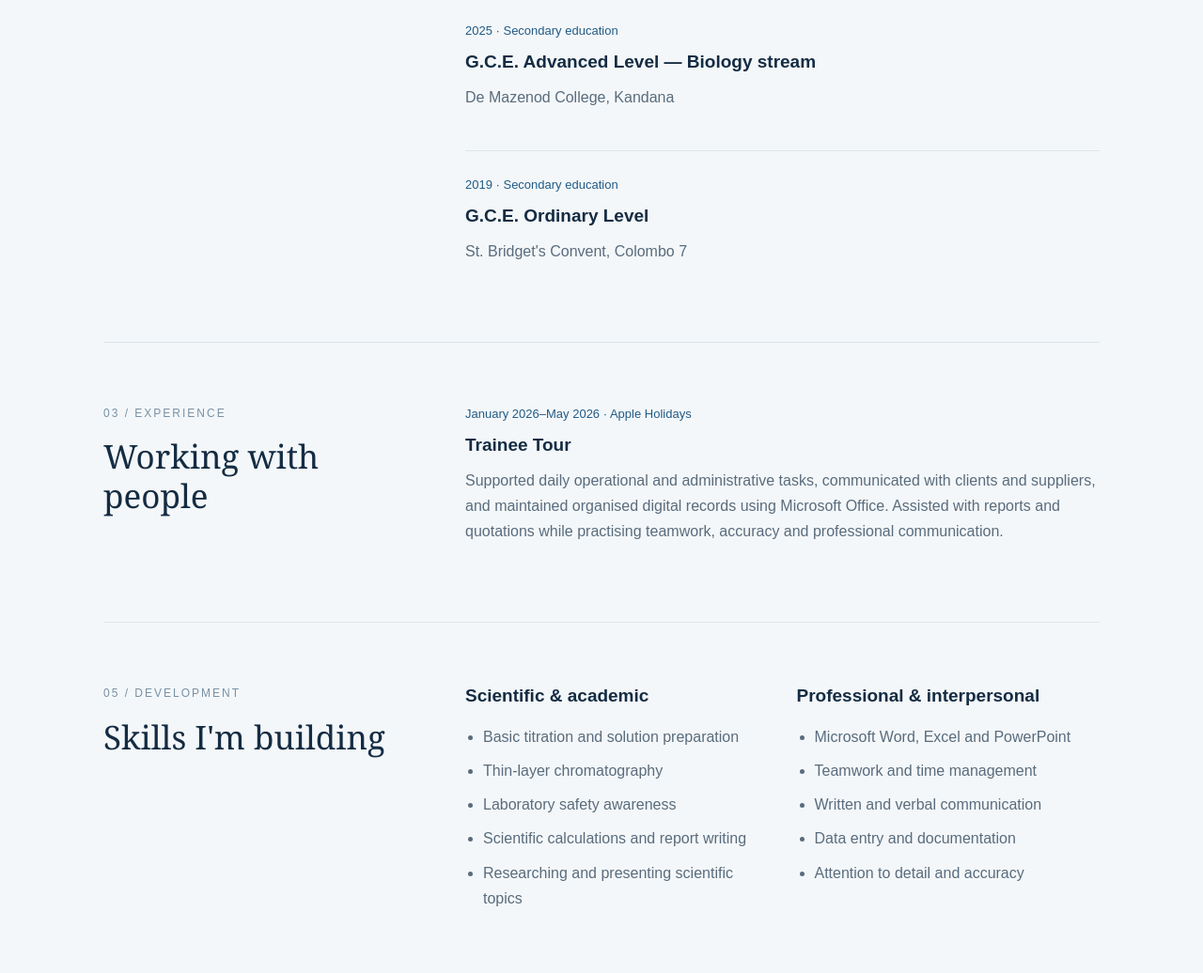
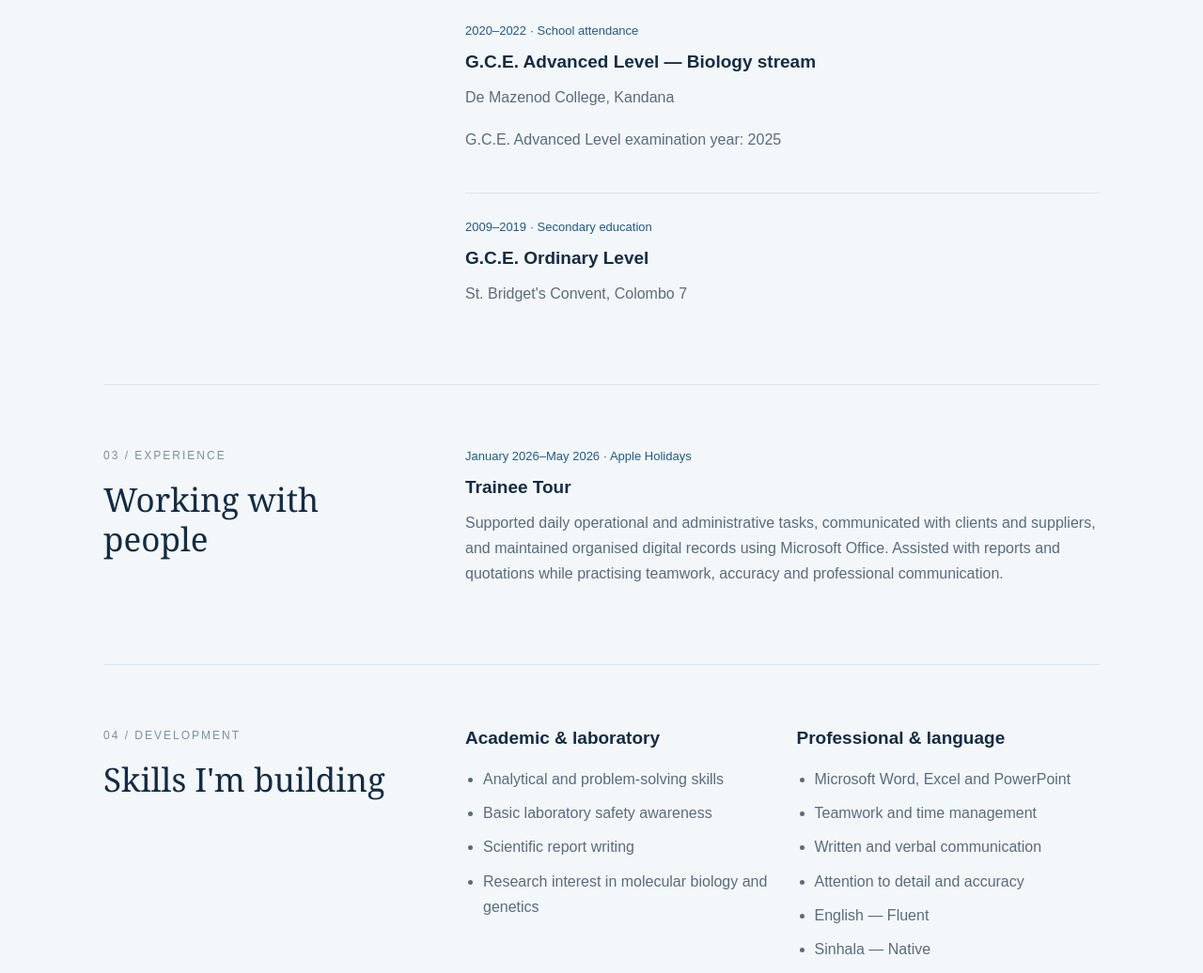
Before and after one commit to hs26510331/hs26510331.github.io, a plain HTML site: page index.html in a window 1280 px wide. Shown: the part 1600-2636 px from the top of the page at 94% size. Drawn offline with Linux system fonts and the light colour scheme.

Commit message:
Add files via upload

```diff
--- a/index.html
+++ b/index.html
@@ -12,15 +12,14 @@
 </style>
 </head>
 <body>
-<header><div class="wrap nav"><a class="brand" href="#home">Annjeleen Fernando<span>STUDENT PORTFOLIO</span></a><nav aria-label="Main navigation"><a href="#about">About</a><a href="#education">Education</a><a href="#experience">Experience</a><a href="#contact">Contact</a></nav></div></header>
+<header><div class="wrap nav"><a class="brand" href="#home">Annjeleen Fernando<span>STUDENT PORTFOLIO</span></a><nav aria-label="Main navigation"><a href="#about">About</a><a href="#education">Education</a><a href="#experience">Experience</a><a href="#skills">Skills</a><a href="#resume">Résumé</a><a href="#contact">Contact</a></nav></div></header>
 <main class="wrap" id="home">
 <div class="hero"><div><p class="eyebrow">Biotechnology undergraduate · Sri Lanka</p><h1>Curiosity in science.<br/><em>A future in healthcare.</em></h1><p class="lead">I'm Annjeleen Fernando, a Biotechnology undergraduate at SLIIT with an interest in molecular biology, genetics research and improving human health.</p><div class="actions"><a class="btn" href="#education">Explore my education</a><a class="btn secondary" href="#resume">My résumé</a></div></div><div><div class="portrait" style="aspect-ratio:1;border-radius:50%;"><img alt="Portrait of Annjeleen Fernando" onerror="this.hidden=true" src="assets/profile.jpg" style="object-fit:contain;"/></div><p class="portrait-note">BSc (Hons) in Biotechnology · SLIIT</p></div></div>
 <div class="ribbon"><span>Scientific curiosity</span><span>Laboratory learning</span><span>Communication &amp; teamwork</span></div>
 <section id="about"><div class="section-grid"><div><div class="section-number">01 / INTRODUCTION</div><h2>About me</h2></div><div class="prose"><p>I am a first-year undergraduate pursuing a BSc (Hons) in Biotechnology at the Sri Lanka Institute of Information Technology (SLIIT). I am interested in molecular biology and genetics, and in how biotechnology can contribute to healthcare.</p><p>Through laboratory practicals, presentations and group assignments, I am developing my analytical, scientific writing and problem-solving skills. My previous work at Apple Holidays also helped me build communication, teamwork and organisational skills.</p><div class="interest"><strong>My direction</strong><p style="margin:6px 0 0">I hope to gain hands-on research experience and build a career exploring biological processes and their applications to human health.</p></div></div></div></section>
-<section id="education"><div class="section-grid"><div><div class="section-number">02 / LEARNING</div><h2>Education</h2></div><div><article class="item"><p class="meta">2026–Present · Undergraduate studies</p><h3>BSc (Hons) in Biotechnology</h3><p>Sri Lanka Institute of Information Technology (SLIIT)<br/><span class="muted">Faculty of Biosciences</span></p><p class="muted">Developing a foundation in biology, chemistry, biotechnology, laboratory safety, information technology and communication.</p></article><article class="item"><p class="meta">2025 · Secondary education</p><h3>G.C.E. Advanced Level — Biology stream</h3><p class="muted">De Mazenod College, Kandana</p></article><article class="item"><p class="meta">2019 · Secondary education</p><h3>G.C.E. Ordinary Level</h3><p class="muted">St. Bridget's Convent, Colombo 7</p></article></div></div></section>
+<section id="education"><div class="section-grid"><div><div class="section-number">02 / LEARNING</div><h2>Education</h2></div><div><article class="item"><p class="meta">2026–Present · Undergraduate studies</p><h3>BSc (Hons) in Biotechnology</h3><p>Sri Lanka Institute of Information Technology (SLIIT)<br/><span class="muted">Faculty of Biosciences</span></p><p class="muted">Developing a foundation in biology, chemistry, biotechnology, laboratory safety, information technology and communication.</p></article><article class="item"><p class="meta">2020–2022 · School attendance</p><h3>G.C.E. Advanced Level — Biology stream</h3><p class="muted">De Mazenod College, Kandana</p><p class="muted">G.C.E. Advanced Level examination year: 2025</p></article><article class="item"><p class="meta">2009–2019 · Secondary education</p><h3>G.C.E. Ordinary Level</h3><p class="muted">St. Bridget's Convent, Colombo 7</p></article></div></div></section>
 <section id="experience"><div class="section-grid"><div><div class="section-number">03 / EXPERIENCE</div><h2>Working with people</h2></div><div><article class="item"><p class="meta">January 2026–May 2026 · Apple Holidays</p><h3>Trainee Tour</h3><p class="muted">Supported daily operational and administrative tasks, communicated with clients and suppliers, and maintained organised digital records using Microsoft Office. Assisted with reports and quotations while practising teamwork, accuracy and professional communication.</p></article></div></div></section>
-
-<section id="skills"><div class="section-grid"><div><div class="section-number">05 / DEVELOPMENT</div><h2>Skills I'm building</h2></div><div class="skills"><div><h3>Scientific &amp; academic</h3><ul><li>Basic titration and solution preparation</li><li>Thin-layer chromatography</li><li>Laboratory safety awareness</li><li>Scientific calculations and report writing</li><li>Researching and presenting scientific topics</li></ul></div><div><h3>Professional &amp; interpersonal</h3><ul><li>Microsoft Word, Excel and PowerPoint</li><li>Teamwork and time management</li><li>Written and verbal communication</li><li>Data entry and documentation</li><li>Attention to detail and accuracy</li></ul></div></div></div></section><section id="activities"><div class="section-grid"><div><div class="section-number">BEYOND THE CLASSROOM</div><h2>Extracurricular activities</h2></div><div><p class="muted">At St. Bridget's Convent, Colombo 7:</p><ul class="muted"><li>Member of the Junior and Senior Choir</li><li>Member of the Senior Western Band</li><li>Member of the Senior Athletic Team</li></ul></div></div></section>
+<section id="skills"><div class="section-grid"><div><div class="section-number">04 / DEVELOPMENT</div><h2>Skills I'm building</h2></div><div class="skills"><div><h3>Academic &amp; laboratory</h3><ul><li>Analytical and problem-solving skills</li><li>Basic laboratory safety awareness</li><li>Scientific report writing</li><li>Research interest in molecular biology and genetics</li></ul></div><div><h3>Professional &amp; language</h3><ul><li>Microsoft Word, Excel and PowerPoint</li><li>Teamwork and time management</li><li>Written and verbal communication</li><li>Attention to detail and accuracy</li><li>English — Fluent</li><li>Sinhala — Native</li></ul></div></div></div></section><section id="activities"><div class="section-grid"><div><div class="section-number">05 / ACTIVITIES</div><h2>Extracurricular activities</h2></div><div><p class="muted">At St. Bridget's Convent, Colombo 7:</p><ul class="muted"><li>Member of the Junior and Senior Choir</li><li>Member of the Senior Western Band</li><li>Member of the Senior Athletic Team</li></ul></div></div></section>
 <section id="hobbies"><div class="section-grid"><div><div class="section-number">06 / BEYOND STUDY</div><h2>Hobbies &amp; interests</h2></div><div><h3>Reading, music &amp; sport</h3><p class="muted">I enjoy reading books, playing a musical instrument and taking part in sports, including badminton.</p></div></div></section>
 <section id="resume"><div class="section-grid"><div><div class="section-number">07 / RÉSUMÉ</div><h2>My résumé</h2></div><div><p>My résumé brings together my education, work experience and developing skills.</p><a class="btn" download="Annjeleen_Fernando_CV.pdf" href="assets/resume.pdf" id="resume-download">Download résumé (PDF)</a></div></div></section>
 <section id="contact" style="border:0"><div class="contact"><div><p class="eyebrow">08 / GET IN TOUCH</p><h2>Let's connect.</h2><p>Interested in biotechnology, scientific learning and future research opportunities.</p></div><div><h3>Annjeleen Fernando</h3><p>Biotechnology undergraduate<br/>SLIIT · Sri Lanka</p><p><strong>Email</strong><br/><a href="mailto:dinendrianji966@gmail.com">dinendrianji966@gmail.com</a></p><p><strong>Phone</strong><br/><a href="tel:+94702881516">070 288 1516</a></p><p><strong>WhatsApp</strong><br/><a href="https://wa.me/94710446041" rel="noopener noreferrer" target="_blank">071 044 6041</a></p></div></div></section>
```
Also changed, not shown: profile.jpg (added), 2 other files.
